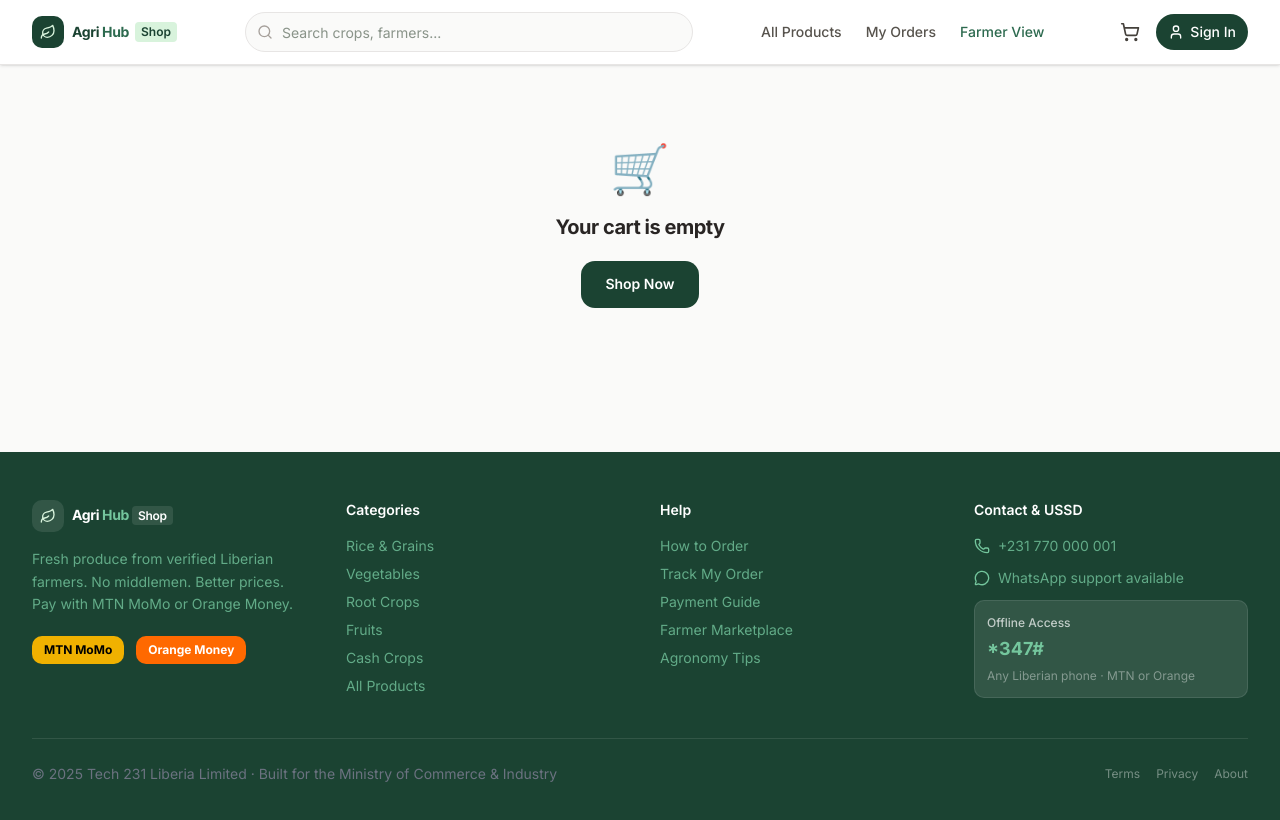
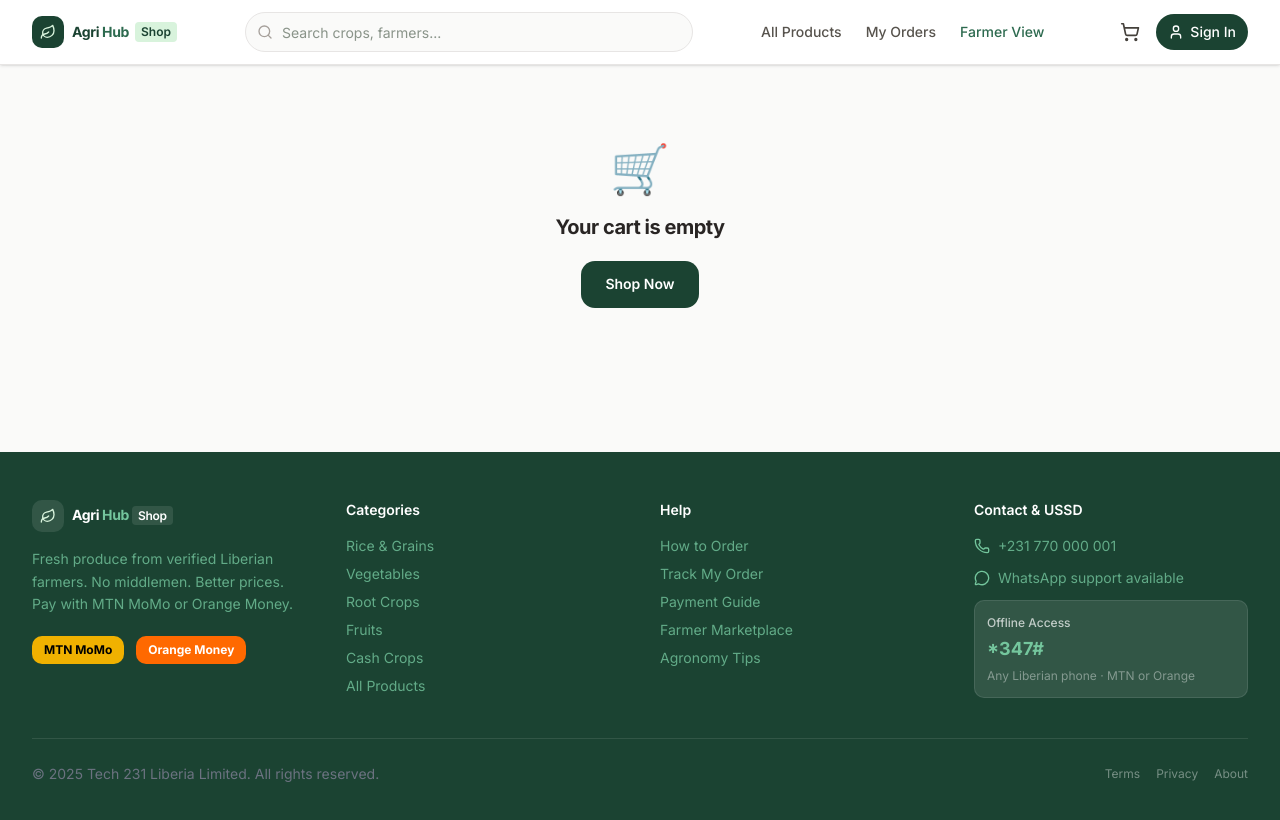
Before and after one commit to Dannybanksrocks/agriconnect-liberia, a Next.js app: page /shop/checkout in a window 1280 px wide. Shown: the top 820 px of the page. Built offline with nearby package versions, Linux system fonts and the light colour scheme.

Commit message:
fix(shop): Update footer text for copyright clarity

```diff
--- a/app/(app)/settings/page.tsx
+++ b/app/(app)/settings/page.tsx
@@ -508,10 +508,6 @@ function AboutTab() {
         <PoweredBy variant="stacked" />
       </div>
 
-      <p className="mt-4 text-sm text-agri-muted dark:text-muted-foreground">
-        Supported by Ministry of Commerce &amp; Industry, Republic of
-        Liberia
-      </p>
 
       <div className="mt-6 rounded-xl border border-primary/20 bg-primary-50 p-4 dark:border-primary/30 dark:bg-primary-900/20">
         <div className="flex items-center justify-center gap-2">
--- a/components/shop/ShopFooter.tsx
+++ b/components/shop/ShopFooter.tsx
@@ -75,7 +75,7 @@ export default function ShopFooter() {
         </div>
 
         <div className="mt-10 pt-6 border-t border-white/10 flex flex-col sm:flex-row items-center justify-between gap-4 text-xs text-white/40">
-          <p>© 2025 Tech 231 Liberia Limited · Built for the Ministry of Commerce & Industry</p>
+          <p>© 2025 Tech 231 Liberia Limited. All rights reserved.</p>
           <div className="flex gap-4">
             <Link href="/terms" className="hover:text-white/70 transition">Terms</Link>
             <Link href="/privacy" className="hover:text-white/70 transition">Privacy</Link>
```
